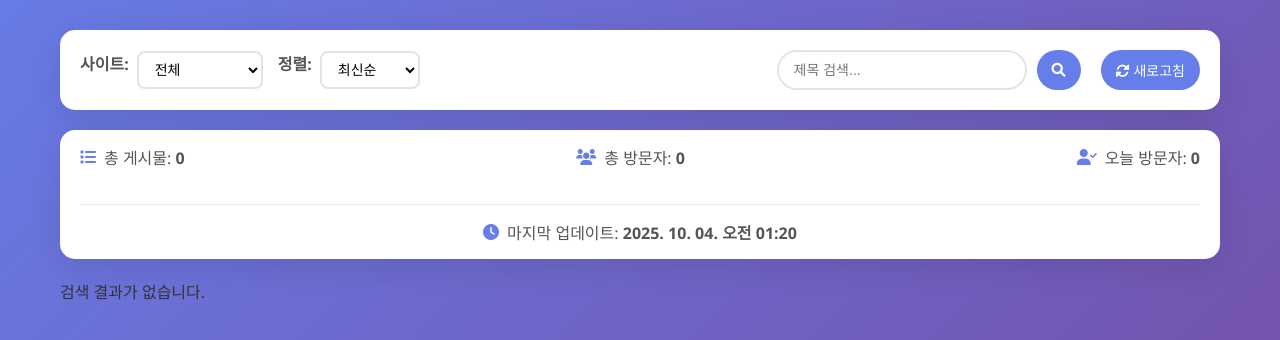
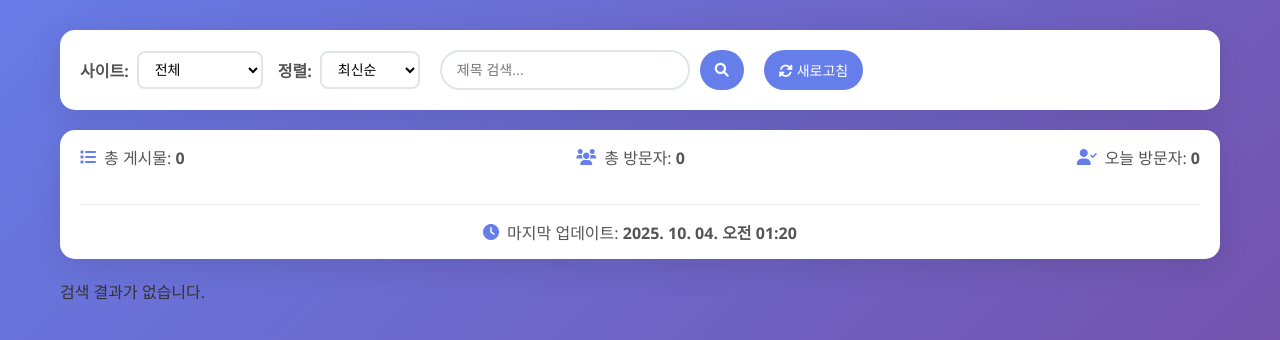
Before and after one commit to reomoon/community, a Flask app: page / in a window 1280 px wide. Shown: the part 116-456 px from the top of the page. Run offline with Flask 3, Linux system fonts and the light colour scheme; data comes from the database, SQL or seed files in the repository; data that the repository does not hold is empty.

Commit message:
v1.23 css 및 방문자 vercell token 연결

```diff
--- a/app/static/css/style.css
+++ b/app/static/css/style.css
@@ -47,6 +47,7 @@ body {
     flex-wrap: wrap;
     gap: 20px;
     align-items: center;
+    justify-content: flex-start;
 }
 
 .filters {
@@ -57,7 +58,7 @@ body {
 
 .filter-group {
     display: flex;
-    align-items: left;
+    align-items: center;
     gap: 8px;
 }
 
@@ -83,7 +84,6 @@ body {
 .search-group {
     display: flex;
     gap: 10px;
-    margin-left: auto;
 }
 
 .search-group input {
--- a/static/css/style.css
+++ b/static/css/style.css
@@ -47,6 +47,7 @@ body {
     flex-wrap: wrap;
     gap: 20px;
     align-items: center;
+    justify-content: flex-start;
 }
 
 .filters {
@@ -83,7 +84,6 @@ body {
 .search-group {
     display: flex;
     gap: 10px;
-    margin-left: auto;
 }
 
 .search-group input {
```
